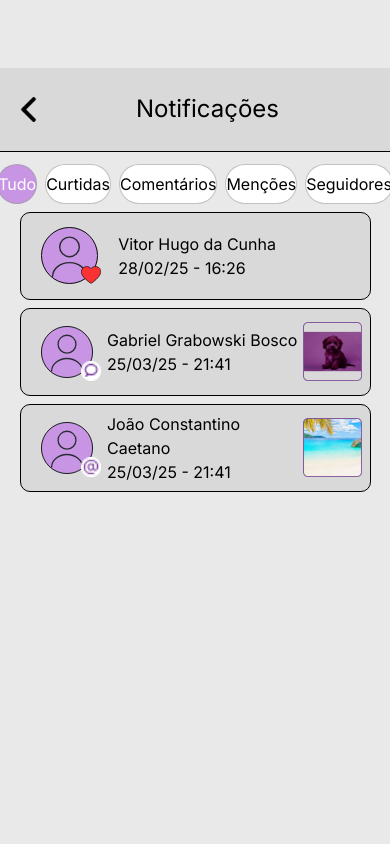
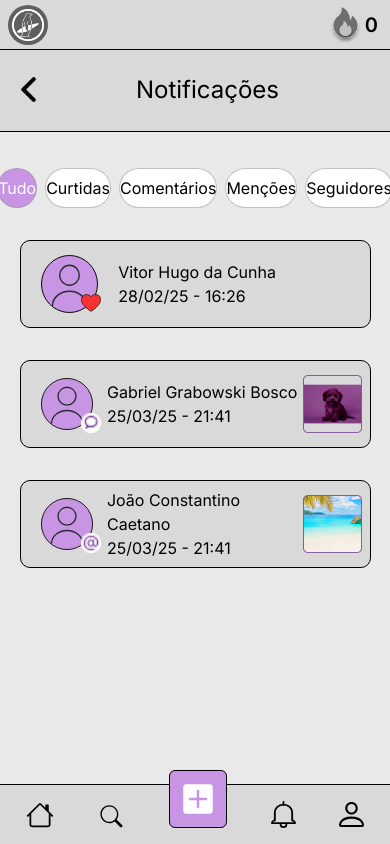
Before and after one commit to catolica-faculdade/pinguin-project, a React (Vite) app: page /notifications in a window 390 px wide. Built offline with nearby package versions, Linux system fonts and the light colour scheme.

Commit message:
fix: adding navbar mobile e style da section

```diff
--- a/src/Pages/Notifications.jsx
+++ b/src/Pages/Notifications.jsx
@@ -4,15 +4,20 @@ import NavBar from "../components/General/NavBar";
 import TitleBar from "../components/General/TitleBar";
 import Filters from "../components/General/Filters";
 import Notification from "../components/General/Notification";
+import TopNavMobile from "../components/Mobile/TopNavMobile";
+import NavBarMobile from "../components/Mobile/NavBarMobile";
+
+
 
 function Notifications(){
     const notifications = [{id: 1, userImage: "/src/assets/images/profile-picture.svg", nome: "Vitor Hugo da Cunha", tipo: "curtiu", post: null, data: "28/02/25", hora: "16:26"},{id: 1,  userImage: "/src/assets/images/profile-picture.svg", nome: "Gabriel Grabowski Bosco", tipo: "comentou", post: "/src/assets/images/purple-dog-image.png", data: "25/03/25", hora: "21:41"},{id: 1, userImage: "/src/assets/images/profile-picture.svg",  nome: "João Constantino Caetano", tipo: "mencionou", post: "/src/assets/images/beach-image.png", data: "25/03/25", hora: "21:41"}]
     return(
         <section>
             <NavBar/>
-            <section className="flex h-dvh pt-[8vh] shadow-">
+            <TopNavMobile />
+            <section className="flex bg-user-icon pt-12 md:pt-[8vh] h-dvh">
                 <LeftMenu/>
-                <div className="w-full md:w-3/5">
+                <div className="w-full md:w-3/5 flex flex-col gap-6">
                     <TitleBar text={"Notificações"}/>
                     <Filters/>
                     {notifications.map((notification) =>(
@@ -28,6 +33,7 @@ function Notifications(){
                 </div>
                 <RightMenu/>
             </section>
+            <NavBarMobile />
         </section>
     );
 }
```
